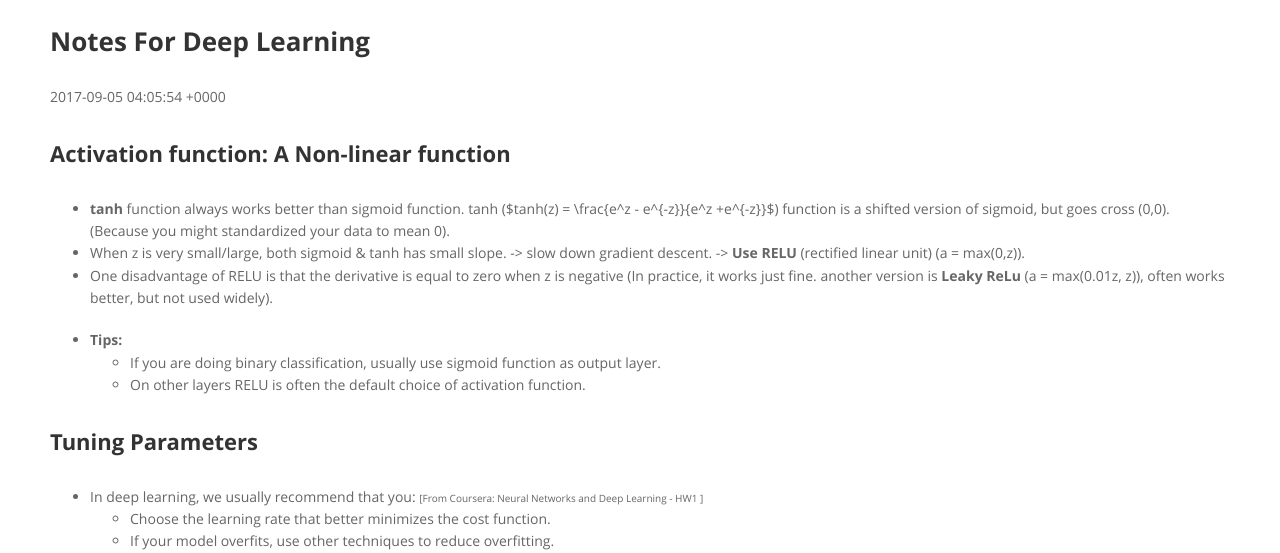
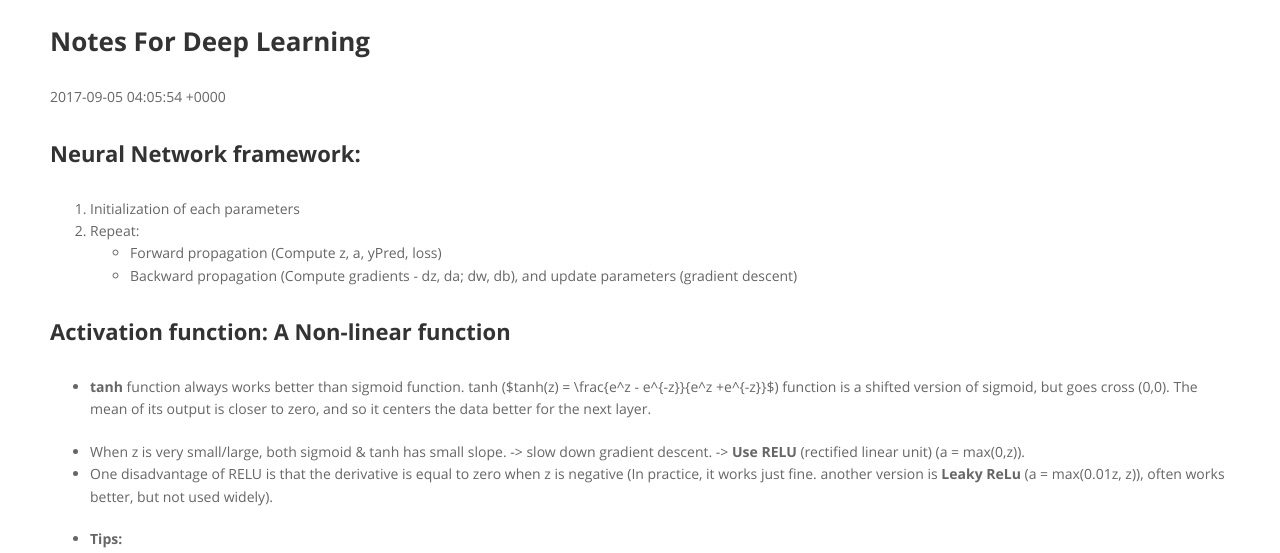
Before and after one commit to SheliaXin/Julia-Xu, a Jekyll site: the page built from _posts/Machine Learning/2017-09-05-Note-For-Deep-Learning.md, in a window 1280 px wide. Shown: the part 116-669 px from the top of the page. Built offline with Jekyll 4.4.1, drawn with Linux system fonts in a browser that asks for light colours.

Commit message:
add something

```diff
--- a/_posts/Machine Learning/2017-09-05-Note-For-Deep-Learning.md
+++ b/_posts/Machine Learning/2017-09-05-Note-For-Deep-Learning.md
@@ -6,10 +6,15 @@ meta: Summary of Course on Coursera and some useful Tips.
 categories: Machine Learning
 ---
 
-
+#### Neural Network framework:
+1. Initialization of each parameters
+2. Repeat:
+    - Forward propagation (Compute z, a, yPred, loss)
+    - Backward propagation (Compute gradients - dz, da; dw, db), and update parameters (gradient descent)
 
 #### Activation function: A Non-linear function
-- **tanh** function always works better than sigmoid function. tanh ($tanh(z) = \frac{e^z - e^{-z}}{e^z +e^{-z}}$) function is a shifted version of sigmoid, but goes cross (0,0). (Because you might standardized your data to mean 0).
+- **tanh** function always works better than sigmoid function. tanh ($tanh(z) = \frac{e^z - e^{-z}}{e^z +e^{-z}}$) function is a shifted version of sigmoid, but goes cross (0,0). The mean of its output is closer to zero, and so it centers the data better for the next layer.
+
 - When z is very small/large, both sigmoid & tanh has small slope. -> slow down gradient descent. -> **Use RELU** (rectified linear unit) (a = max(0,z)).
 - One disadvantage of RELU is that the derivative is equal to zero when z is negative (In practice, it works just fine. another version is **Leaky ReLu** (a = max(0.01z, z)), often works better, but not used widely).
 
```
Also changed, not shown: 1 other file.
